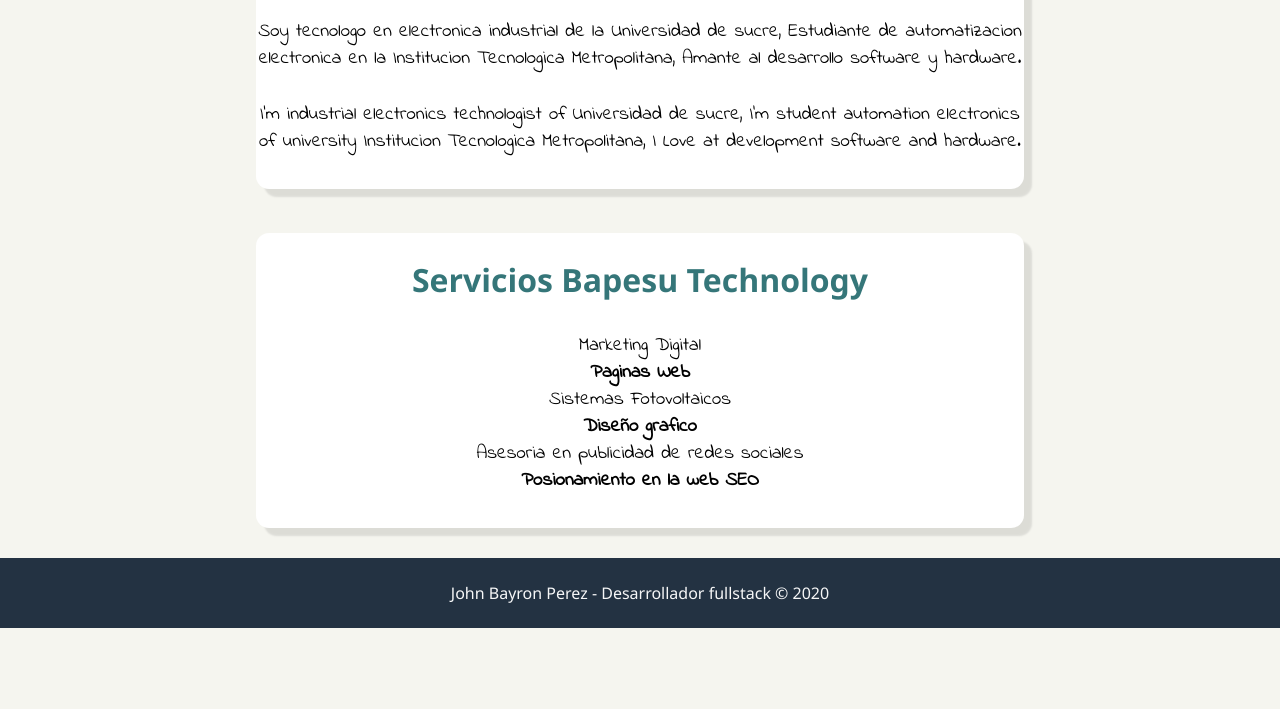
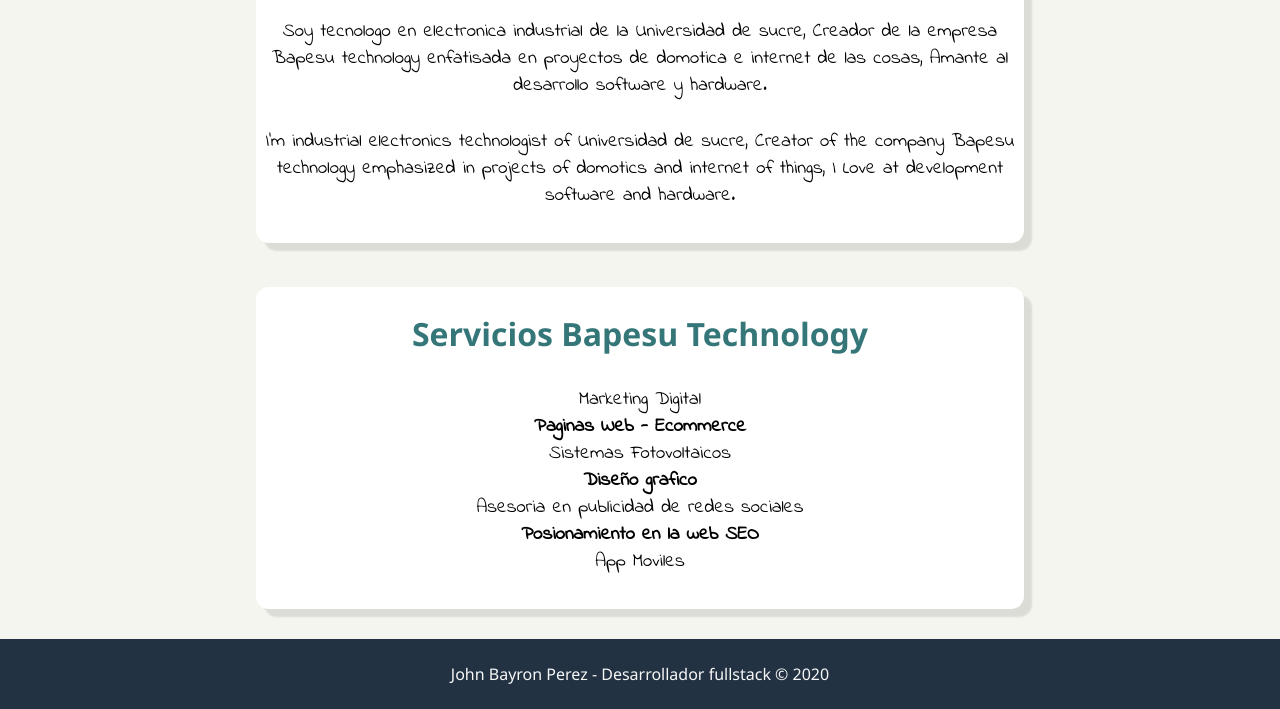
Before and after one commit to johnbayronp/jbayronperez, a plain HTML site: page index.html in a window 1280 px wide. Shown: the part 755-1464 px from the top of the page. Before the commit the page ends 1383 px from the top, so only its background shows below. Drawn offline with Linux system fonts and the light colour scheme.

Commit message:
Update index.html

```diff
--- a/index.html
+++ b/index.html
@@ -42,23 +42,25 @@
                         <h1>¿Acerca de mi?</h1>
 
                         <p>Soy tecnologo en electronica industrial de la Universidad de sucre,
-                        Estudiante de automatizacion electronica en la Institucion Tecnologica Metropolitana,
+                        Creador de la empresa Bapesu technology enfatisada en proyectos de domotica e internet de las cosas,
                         Amante al desarrollo software y hardware. <br>
                         </p>
                         <p>
-                        I'm industrial electronics technologist of Universidad de sucre, I'm student automation electronics
-                        of university Institucion Tecnologica Metropolitana, I Love at development software and hardware.
+                        I'm industrial electronics technologist of Universidad de sucre,
+                            Creator of the company Bapesu technology emphasized in projects of domotics and internet of things,
+                            I Love at development software and hardware.
                         </p>
                 </div>
                 <br>
                 <div class="box-info shadow-Card">
                     <h1 class="space-top">Servicios Bapesu Technology</h1>
                         <p> Marketing Digital<br>
-                            <strong>Paginas Web</strong><br>
+                            <strong>Paginas Web - Ecommerce</strong><br>
                             Sistemas Fotovoltaicos<br>
                             <strong>Diseño grafico</strong><br>
                             Asesoria en publicidad de redes sociales<br>
                             <strong>Posionamiento en la web SEO</strong><br>
+                            App Moviles
                         </p>
                 </div>
             </div>
```
